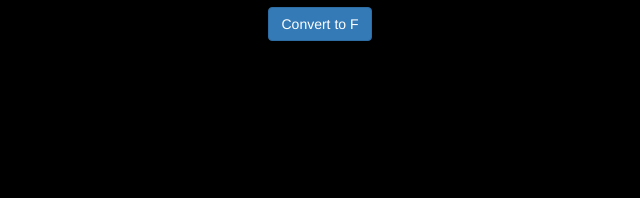
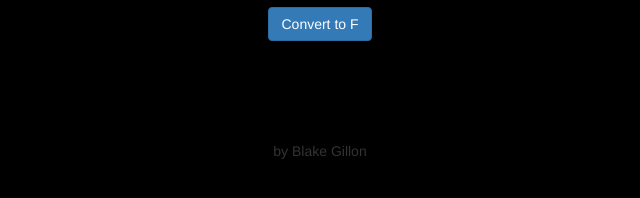
Before and after one commit to blakegillon/weatherApp, a plain HTML site: page index.html in a window 1280 px wide. Shown: the part 356-554 px from the top of the page, 320-960 px from the left. Drawn offline with nearby package versions, Linux system fonts and the light colour scheme; no server answers.

Commit message:
added credit at bottom of the app

```diff
--- a/css/main.css
+++ b/css/main.css
@@ -31,3 +31,8 @@ body {
 	font-family: 'Lobster', cursive;
 	font-size: 75px;
 }
+
+#blake {
+	text-align: center;
+	padding-top: 100px;
+}
--- a/index.html
+++ b/index.html
@@ -29,6 +29,9 @@
     <div class="text-center" id="weather-icon-degrees"></div>
     <div class="text-center location-description"></div>
     <div class="text-center"><button class="btn btn-primary" id="unit-convert">Convert to F</button></div>
+    <div id="blake">
+    by Blake Gillon
+    </div>
 
   </div>
 
```
